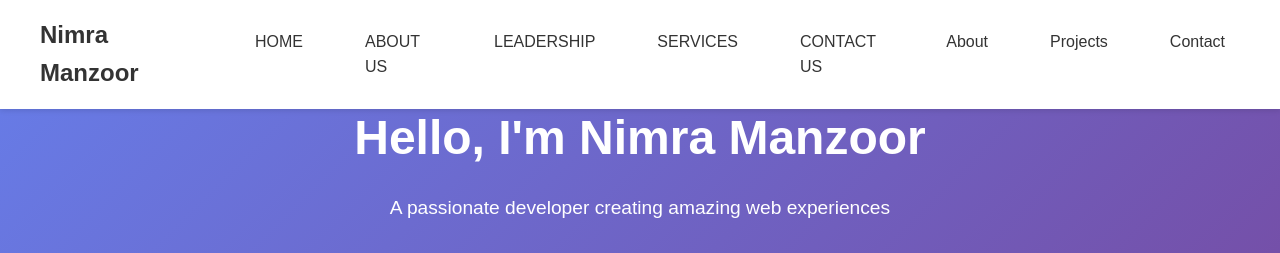
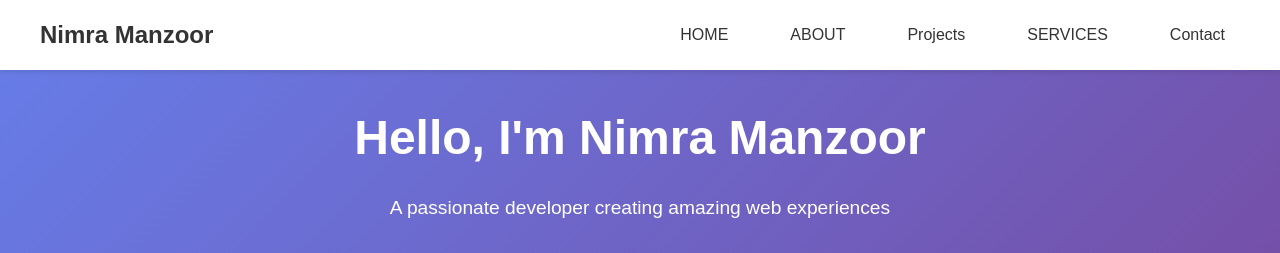
Before and after one commit to nimra1310/Nimra_Manzoor, a plain HTML site: page index.html in a window 1280 px wide. Shown: the top 253 px of the page. Drawn offline with Linux system fonts and the light colour scheme.

Commit message:
Update index.html

```diff
--- a/index.html
+++ b/index.html
@@ -737,15 +737,9 @@
             <ul>
                   <ul class="nav-links">
             <li><a href="index.html">HOME</a></li>
-            <li><a href="aboutus.html">ABOUT US</a></li>
-            <li class="nav-item"><a href="#leadership" class="nav-link">LEADERSHIP</a></li>
-
+            <li><a href="aboutus.html">ABOUT</a></li>
+          <li><a href="#projects">Projects</a></li>
             <li><a href="service.html">SERVICES</a></li>
-
-            <li><a href="contact.html">CONTACT US</a></li>
-
-                <li><a href="#about">About</a></li>
-                <li><a href="#projects">Projects</a></li>
                 <li><a href="#contact">Contact</a></li>
             </ul>
         </nav>
```
